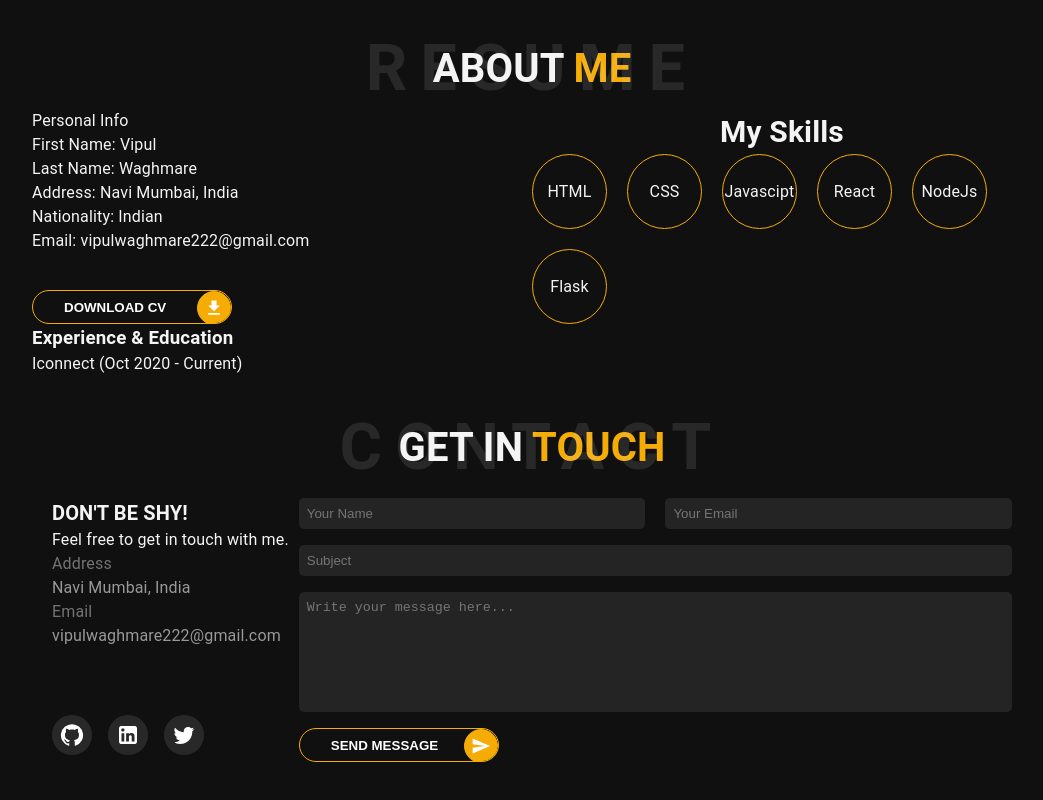
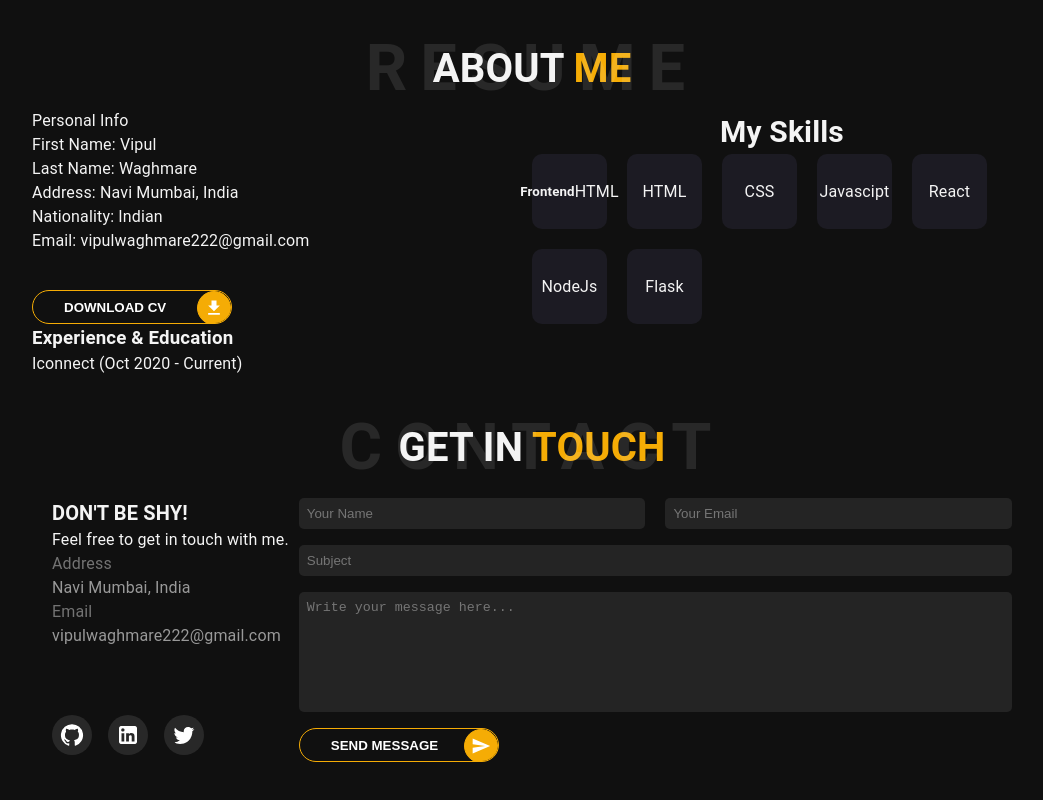
Before and after one commit to Vipulwaghmare/portfolio-frontend, a React (Vite) app: page / in a window 1280 px wide. Shown: the part 787-1587 px from the top of the page, without its empty margins (108-1151 px from the left). Built offline with nearby package versions, Linux system fonts and the light colour scheme; no server answers.

Commit message:
minor changes

```diff
--- a/package.json
+++ b/package.json
@@ -10,7 +10,8 @@
     "preview": "vite preview",
     "cypress": "cypress run",
     "cypress:open": "cypress open",
-    "firebase-deploy": "npm run build && firebase deploy --only hosting"
+    "firebase-deploy": "npm run build && firebase deploy --only hosting",
+    "test": "bash scripts/test.sh"
   },
   "dependencies": {
     "@emotion/react": "^11.11.1",
--- a/src/components/customInputs/CustomDatepicker.tsx
+++ b/src/components/customInputs/CustomDatepicker.tsx
@@ -17,11 +17,6 @@ const CustomDatepicker = ({
         <DatePicker
           {...field}
           label={label}
-          // data-testid={testid}
-          // isRequired={required}
-          // fullWidth={fullWidth}
-          // error={Boolean(error)}
-          // helperText={error?.message}
           slotProps={{
             textField: {
               error: Boolean(error),
--- a/src/screens/Portfolio/Dashboard/About/index.tsx
+++ b/src/screens/Portfolio/Dashboard/About/index.tsx
@@ -48,6 +48,10 @@ const AboutMe = () => {
         <div className="skills">
           <h3>My Skills</h3>
           <div>
+            <div>
+              <h5>Frontend</h5>
+              <p>HTML</p>
+            </div>
             <div>HTML</div>
             <div>CSS</div>
             <div>Javascipt</div>
--- a/src/screens/Portfolio/Dashboard/index.scss
+++ b/src/screens/Portfolio/Dashboard/index.scss
@@ -139,10 +139,12 @@ $headerHeight: 50px;
           gap: 20px;
           flex-wrap: wrap;
           & > div {
+            background-color: #1c1b23;
+            border-radius: 10px;
             width: 75px;
             height: 75px;
-            border-radius: 50%;
-            border: 1px solid $primaryColor;
+            // border-radius: 50%;
+            // border: 1px solid $primaryColor;
             display: flex;
             justify-content: center;
             align-items: center;
```
Also changed, not shown: 1 other file (tests, documents, lock files or other folders).
